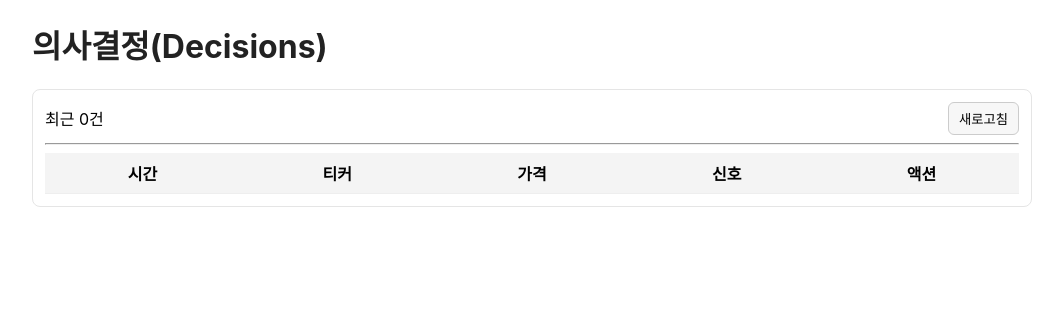
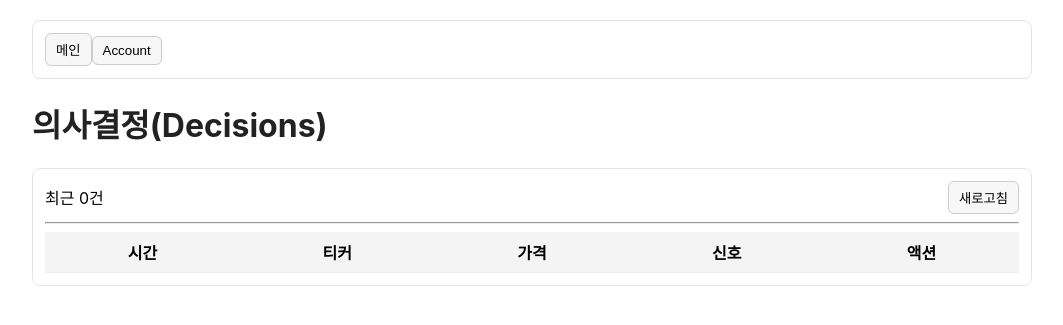
Before and after one commit to sambong90/trading_bot, a Flask app: page /decisions in a window 1280 px wide. Shown: the top 325 px of the page, without its empty margins (108-1171 px from the left). Run offline with Flask 3, Linux system fonts and the light colour scheme; data that the repository does not hold is empty; parts of the project's set-up code (start-up, migrations or seed data) failed here and were passed over; some libraries are stand-ins or nearby versions.

Commit message:
UI: add Home nav buttons to Decisions and Account pages

```diff
--- a/trading_bot/templates/decisions.html
+++ b/trading_bot/templates/decisions.html
@@ -16,6 +16,10 @@
 <body>
 {% raw %}
   <div id="app" class="container">
+    <div class="nav card">
+      <button class="btn" onclick="location.href='/'">메인</button>
+      <button class="btn" onclick="location.href='/account'">Account</button>
+    </div>
     <h1>의사결정(Decisions)</h1>
     <div class="card">
       <div style="display:flex;justify-content:space-between;align-items:center">
```
Also changed, not shown: trading_bot/templates/account.html (+6 -1 lines).
